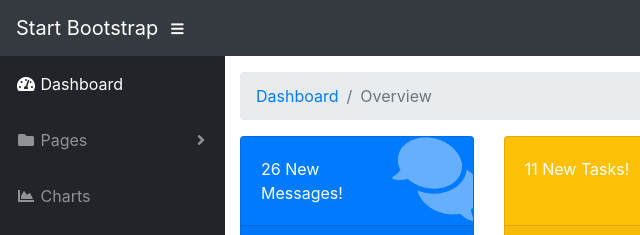
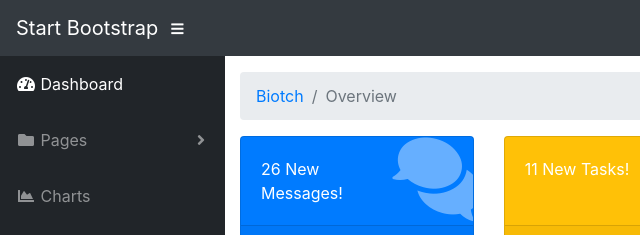
Before and after one commit to XrossFox/TestRepo, a website with bundled scripts: page index.html in a window 1280 px wide. Shown: the top 235 px of the page, 0-640 px from the left. Built offline with nearby package versions, Linux system fonts and the light colour scheme.

Commit message:
Signed this thing
I dunno, just added some random kewl stuff

```diff
--- a/index.html
+++ b/index.html
@@ -9,7 +9,7 @@
   <meta name="description" content="">
   <meta name="author" content="">
 
-  <title>SB Admin - Dashboard</title>
+  <title>They see me rollin' they hatin'</title>
 
   <!-- Custom fonts for this template-->
   <link href="vendor/fontawesome-free/css/all.min.css" rel="stylesheet" type="text/css">
@@ -130,7 +130,7 @@
         <!-- Breadcrumbs-->
         <ol class="breadcrumb">
           <li class="breadcrumb-item">
-            <a href="#">Dashboard</a>
+            <a href="#">Biotch</a>
           </li>
           <li class="breadcrumb-item active">Overview</li>
         </ol>
```
